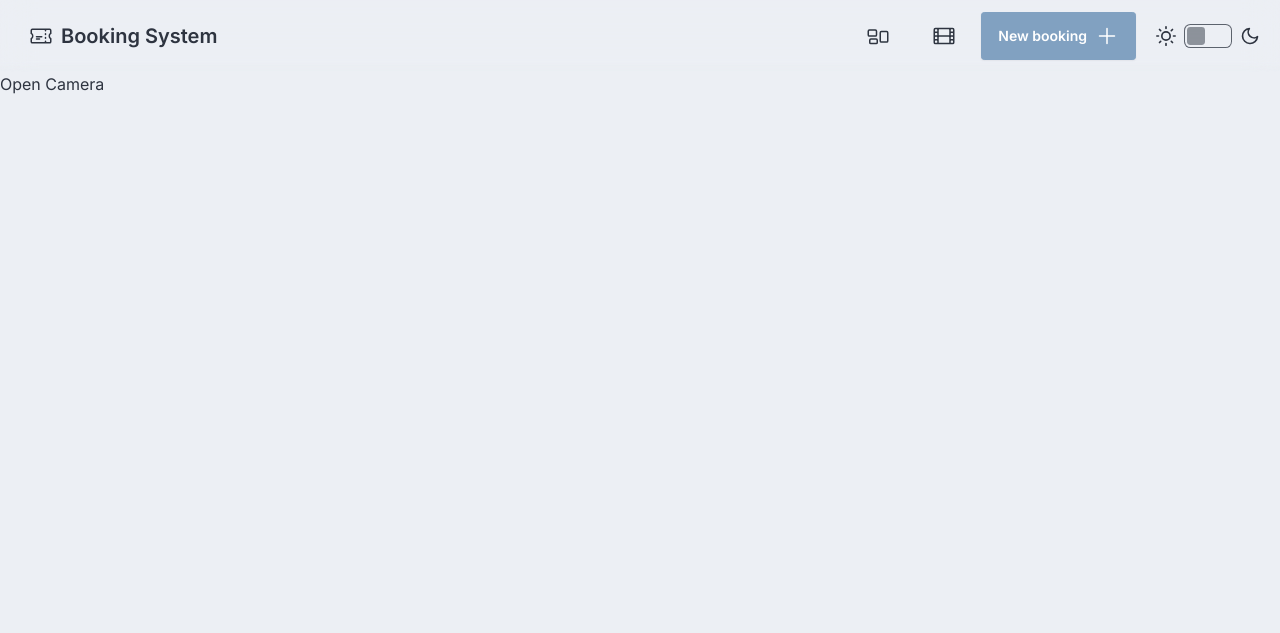
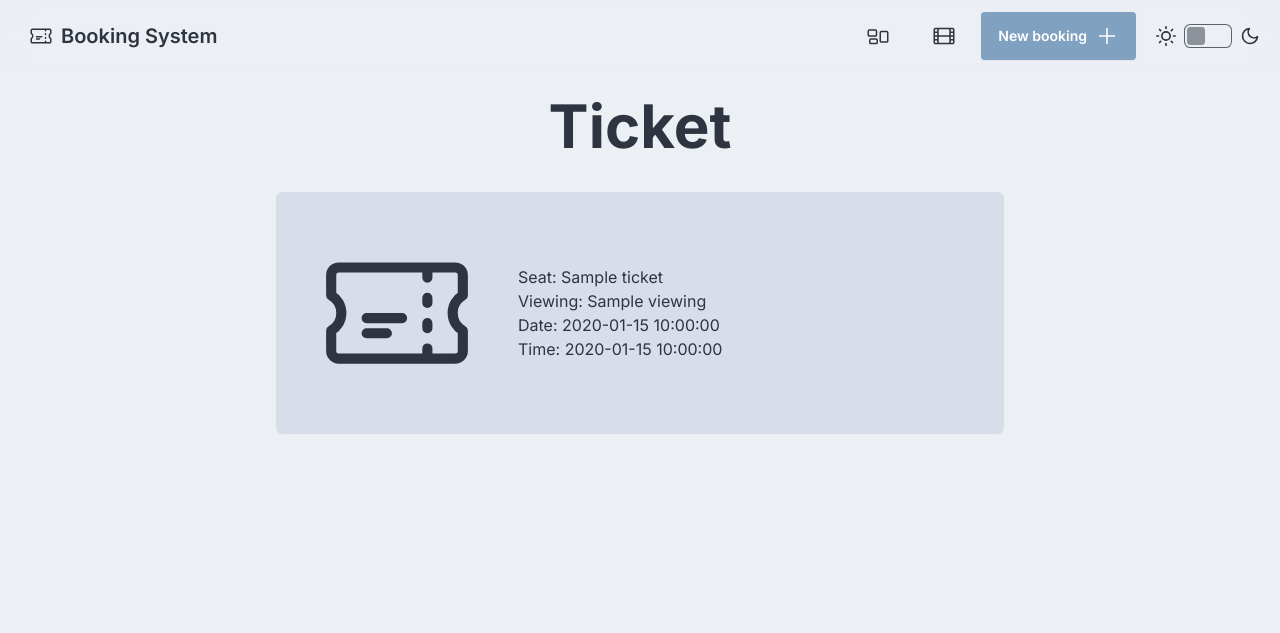
Before and after one commit to FT111/bookingSystem, a Flask app: template templates/ticketCheck.html in a window 1280 px wide. Shown: the top 633 px of the page. Run offline with Flask 3, Linux system fonts and the light colour scheme; the template is opened without the code that fills it: most values are stand-ins (such as "Sample title", 1, 10 or a date in 2020); parts of the project's set-up code (start-up, migrations or seed data) failed here and were passed over; some libraries are stand-ins or nearby versions.

Commit message:
Added viewing info to ticket check page

```diff
--- a/templates/ticketCheck.html
+++ b/templates/ticketCheck.html
@@ -2,14 +2,33 @@
 
 {% block head %}
 <title>Ticket Check</title>
-<script src="../static/ticketCheck.js"></script>
 
 {% endblock %}
 
 {% block body %}
 
-<input type="file" accept="image/*" capture="camera" id="fileInput" name="image" style="display: none;">
-<button type="button" class="button button-primary" onclick="openCamera()">Open Camera</button>
+    <!-- Content Container -->
+    <div class="mx-4 mb-3 w-content flex flex-col gap-3 items-center">
 
+    {% if ticket %}
+        <h1 class="text-3xl sm:text-6xl my-6 text-center text-bg-base-200 align-middle font-bold">Ticket</h1>
+
+        <!-- Interaction box container -->
+        <div class="flex flex-row w-full sm:w-5/6 lg:w-7/12 bg-base-300 p-4 sm:p-10 gap-10 card items-center">
+            <svg xmlns="http://www.w3.org/2000/svg" fill="none" viewBox="0 0 24 24" stroke-width="1.5" stroke="currentColor" class="w-1/4"">
+              <path stroke-linecap="round" stroke-linejoin="round" d="M16.5 6v.75m0 3v.75m0 3v.75m0 3V18m-9-5.25h5.25M7.5 15h3M3.375 5.25c-.621 0-1.125.504-1.125 1.125v3.026a2.999 2.999 0 0 1 0 5.198v3.026c0 .621.504 1.125 1.125 1.125h17.25c.621 0 1.125-.504 1.125-1.125v-3.026a2.999 2.999 0 0 1 0-5.198V6.375c0-.621-.504-1.125-1.125-1.125H3.375Z" />
+            </svg>
+            <ul>
+                <li>Seat: {{ ticket[1] }}</li>
+                <li>Viewing: {{ viewing['Name'] }}</li>
+                <li>Date: {{ viewing['Date'] }}</li>
+                <li>Time: {{ viewing['Time'] }}</li>
+            </ul>
+        </div>
+
+    {% else %}
+        <h1 class="text-3xl sm:text-6xl my-6 text-center text-bg-base-200 align-middle font-bold">No Ticket Found</h1>
+    {% endif %}
+    </div>
 
 {% endblock %}
```
Also changed, not shown: bookingSystem/emailFuncs.py (+7 -4 lines), routes/APIRoutes.py (+9 -3 lines).
